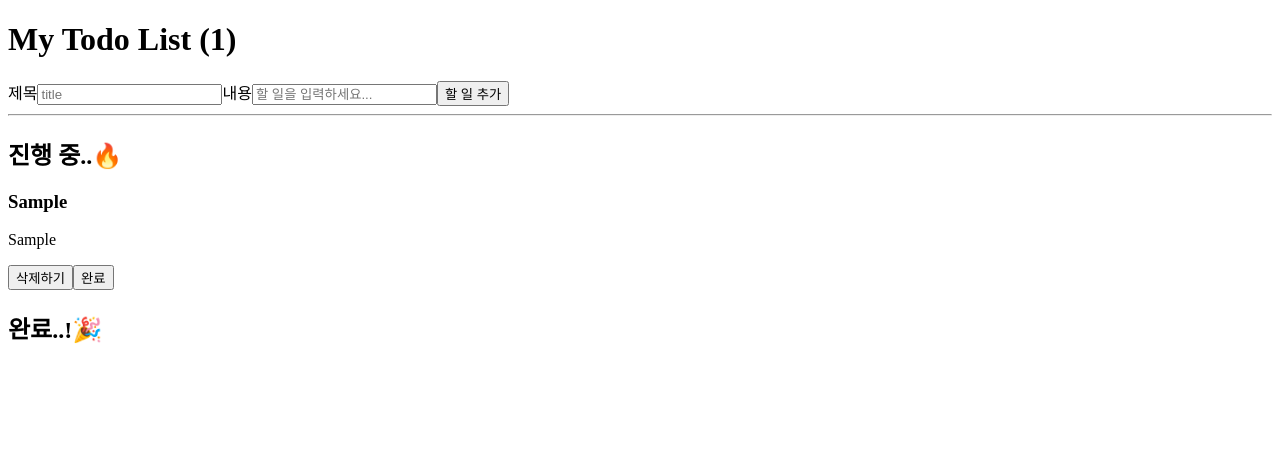
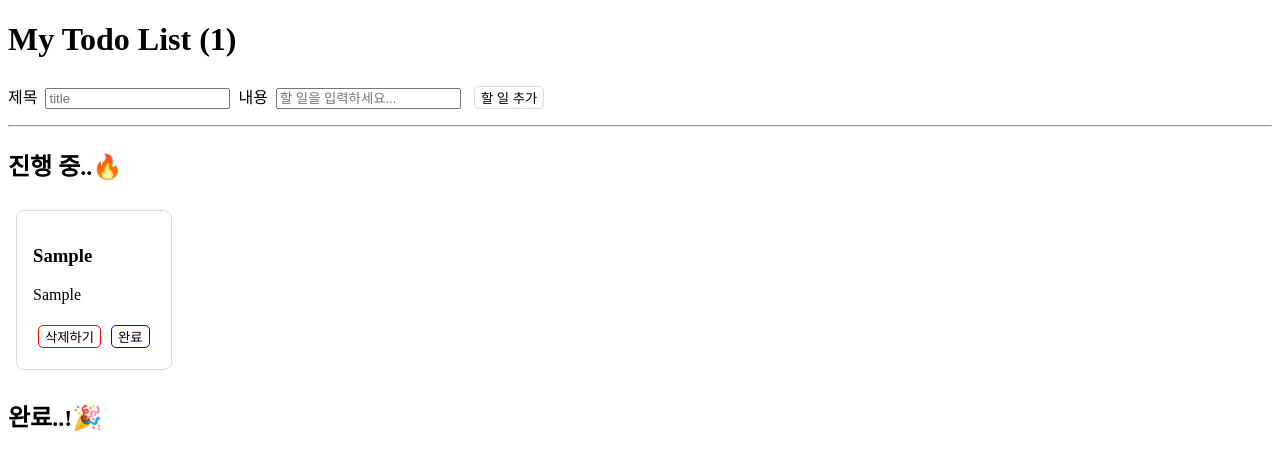
Before and after one commit to ketchup0211/to-do-app, a React (Create React App) app: page / in a window 1280 px wide. Both pictures are taken after typing "Sample", "Sample" into the empty fields and a click on the button "할 일 추가". Shown: the top 470 px of the page. Built offline with nearby package versions, Linux system fonts and the light colour scheme.

Commit message:
[MOD] App.css

```diff
--- /dev/null
+++ b/src/App.css
@@ -0,0 +1,33 @@
+button{
+    margin : 5px;
+    border : 1px solid #ddd;
+    border-radius: 5px;
+    background-color: white;
+  }
+
+input{
+    margin: 8px;
+}
+.todo-list {
+    display: flex;
+    flex-wrap: wrap;
+  }
+
+  .todo-card {
+    margin: 8px;
+    padding: 16px;
+    border: 1px solid #ddd;
+    border-radius: 8px;
+  }
+
+  .done {
+    text-decoration: line-through;
+  }
+
+  .delete-btn{
+    border : 1px solid red;
+  }
+
+  .done-btn{
+    border : 1px solid blue;
+  }
--- a/src/App.js
+++ b/src/App.js
@@ -1,4 +1,5 @@
 import { useState } from "react";
+import "./App.css";
 
 function App() {
   const [title, setTitle] = useState("");
@@ -32,11 +33,13 @@ function App() {
 
   function ToDoCard({ title, toDo, done, index }) {
     return (
-      <div>
+      <div className={`todo-card ${done ? "done" : ""}`}>
         <h3>{title}</h3>
         <p>{toDo}</p>
         <span>
-          <button onClick={() => onDelete(index)}>삭제하기</button>
+          <button className="delete-btn" onClick={() => onDelete(index)}>
+            삭제하기
+          </button>
           <DoneBtn
             text={done ? "취소" : "완료"}
             onClick={() => toggleDone(index)}
@@ -47,7 +50,11 @@ function App() {
   }
 
   function DoneBtn({ text, onClick }) {
-    return <button onClick={onClick}>{text}</button>;
+    return (
+      <button className="done-btn" onClick={onClick}>
+        {text}
+      </button>
+    );
   }
 
   return (
@@ -74,10 +81,19 @@ function App() {
       </form>
       <hr />
       <h2>진행 중..🔥</h2>
-      {toDos.map((item, index) => (
-        <ToDoCard key={index} {...item} index={index} />
-      ))}
+      <div className="todo-list">
+        {toDos.map(
+          (item, index) =>
+            !item.done && <ToDoCard key={index} {...item} index={index} />
+        )}
+      </div>
       <h2>완료..!🎉</h2>
+      <div className="todo-list">
+        {toDos.map(
+          (item, index) =>
+            item.done && <ToDoCard key={index} {...item} index={index} />
+        )}
+      </div>
     </div>
   );
 }
```
Also changed, not shown: src/toDoCard.js (deleted, +0 -22 lines).
